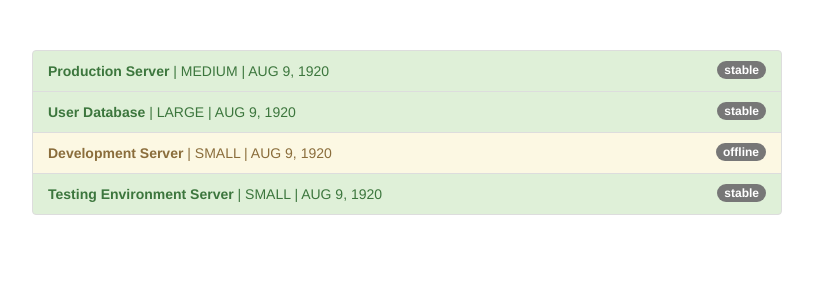
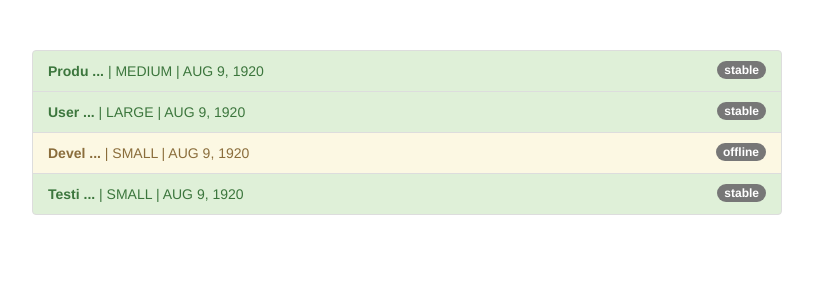
Before and after one commit to BeataJ/pipes, an Angular app: page / in a window 1280 px wide. Shown: the top 300 px of the page, without its empty margins (233-1046 px from the left). Built offline with nearby package versions, Linux system fonts and the light colour scheme.

Commit message:
add limit

```diff
--- a/src/app/app.component.html
+++ b/src/app/app.component.html
@@ -10,7 +10,7 @@
             class="badge">
             {{ server.status }}
           </span>
-          <strong>{{ server.name | shorten }}</strong> | {{ server.instanceType | uppercase }} | {{ server.started | date: 'MMM d, y' | uppercase}}
+          <strong>{{ server.name | shorten: 5 }}</strong> | {{ server.instanceType | uppercase }} | {{ server.started | date: 'MMM d, y' | uppercase}}
         </li>
       </ul>
     </div>
```
